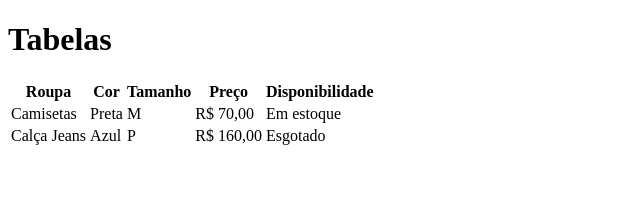
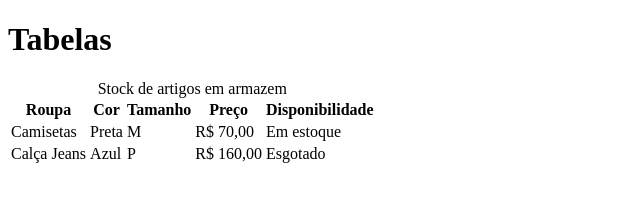
Before and after one commit to Werisngton/evolucao-dev-web, a plain HTML site: page modulo-html-basico/09-tabelas/index.html in a window 1280 px wide. Shown: the whole page, without its empty margins (0-640 px from the left). Drawn offline with Linux system fonts and the light colour scheme.

Commit message:
atualização na tabela

```diff
--- a/modulo-html-basico/09-tabelas/index.html
+++ b/modulo-html-basico/09-tabelas/index.html
@@ -9,6 +9,7 @@
     <h1>Tabelas</h1>
 
     <table>
+        <CAPTION>Stock de artigos em armazem</CAPTION>
         <tr>
             <th>Roupa</th>
             <th>Cor</th>
```
